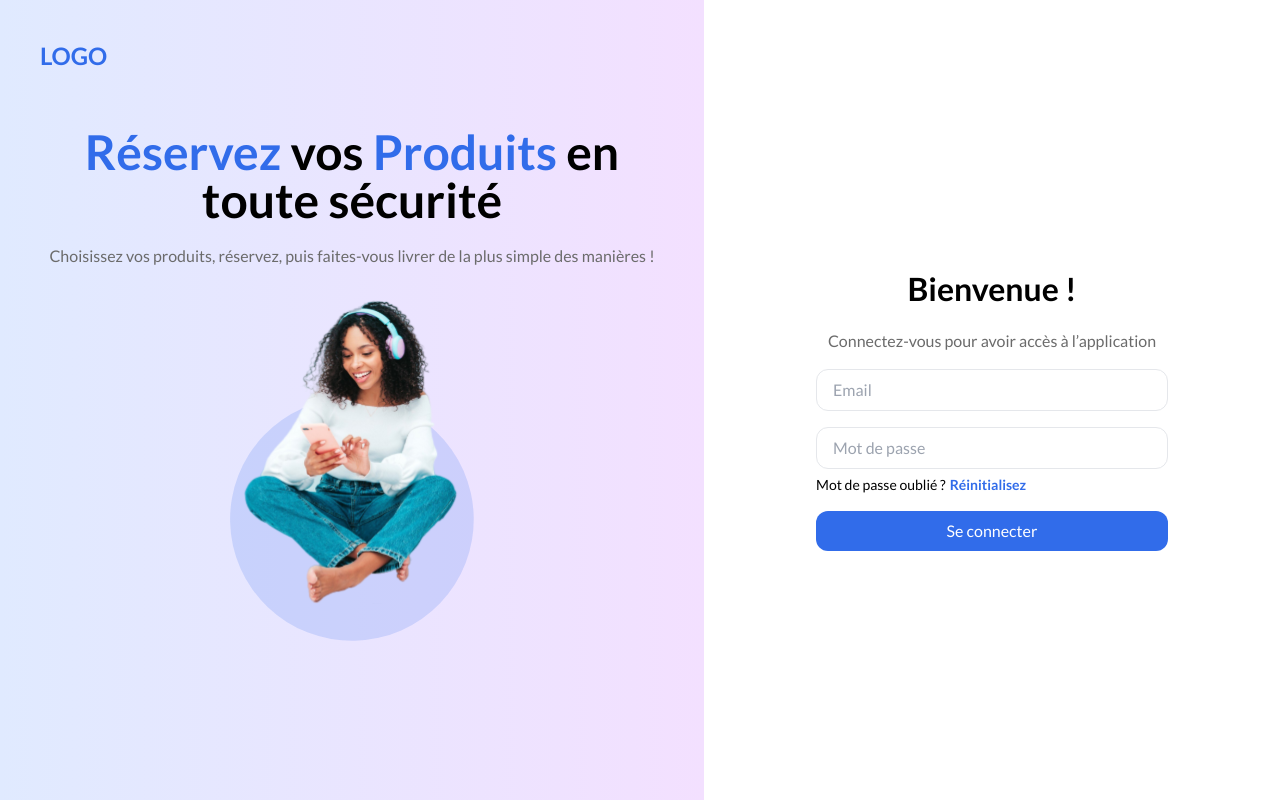
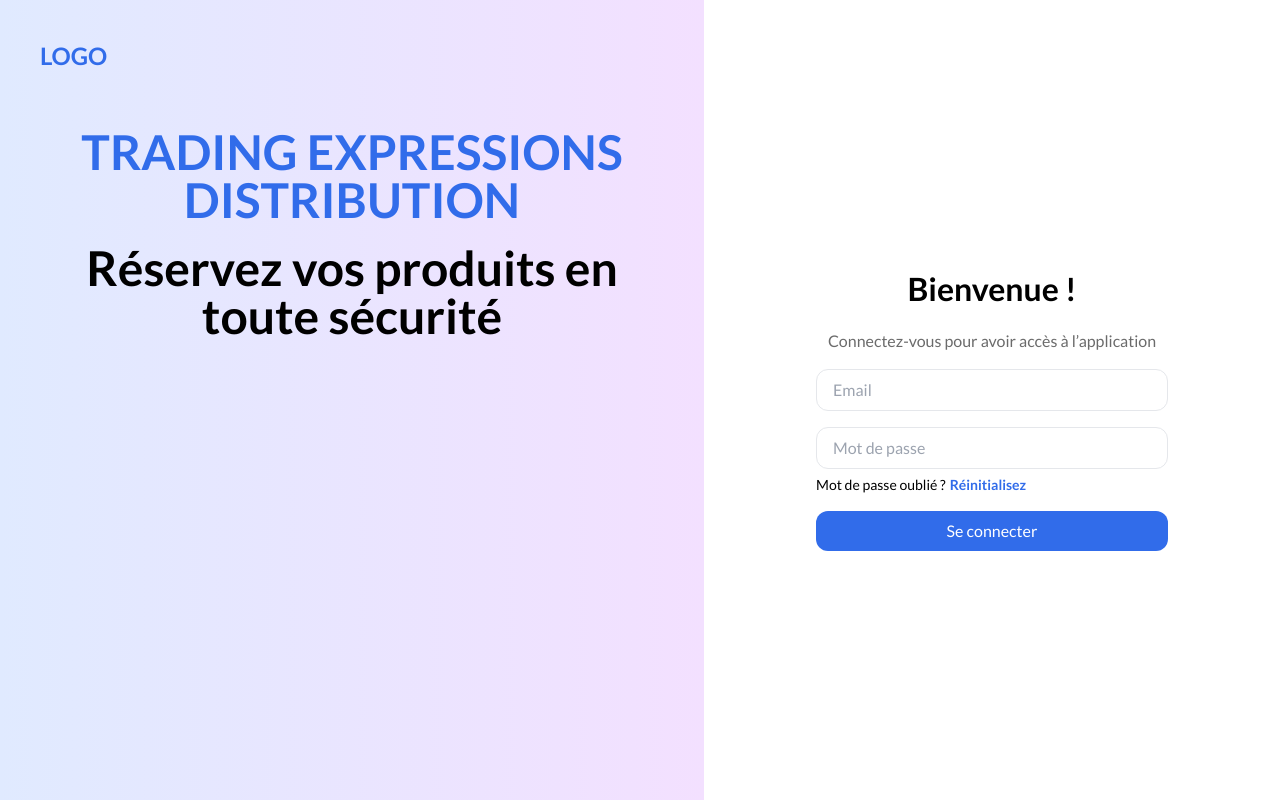
Before and after one commit to Matthieu-Nzinga/front_product_booker, a React (Vite) app: page / in a window 1280 px wide. Built offline with nearby package versions, Linux system fonts and the light colour scheme.

Commit message:
fix text login

```diff
--- a/src/pages/Login.jsx
+++ b/src/pages/Login.jsx
@@ -9,17 +9,15 @@ const Login = () => {
         <h2 className='font-black text-2xl text-customBlue'>LOGO</h2>
         <div className='flex flex-col justify-center items-center gap-5'>
           <h1 className='font-black text-5xl text-center'>
-            <span className='text-customBlue'>Réservez</span> vos{' '}
-            <span className='text-customBlue'>Produits</span> en toute sécurité
+           <span className='text-customBlue'>
+            TRADING EXPRESSIONS DISTRIBUTION
+           </span>
           </h1>
-          <p className="text-customGray font-normal text-base text-center">
-            Choisissez vos produits, réservez, puis faites-vous livrer de la plus simple des manières !
-          </p>
-          <img
-            src="/photo.svg"
-            alt="image"
-            className='mt-3 max-h-[45vh] object-cover'
-          />
+          <h1 className='font-semibold text-5xl text-center'>
+           <span>
+            Réservez vos produits en toute sécurité
+           </span>
+          </h1>
         </div>
       </div>
 
```
